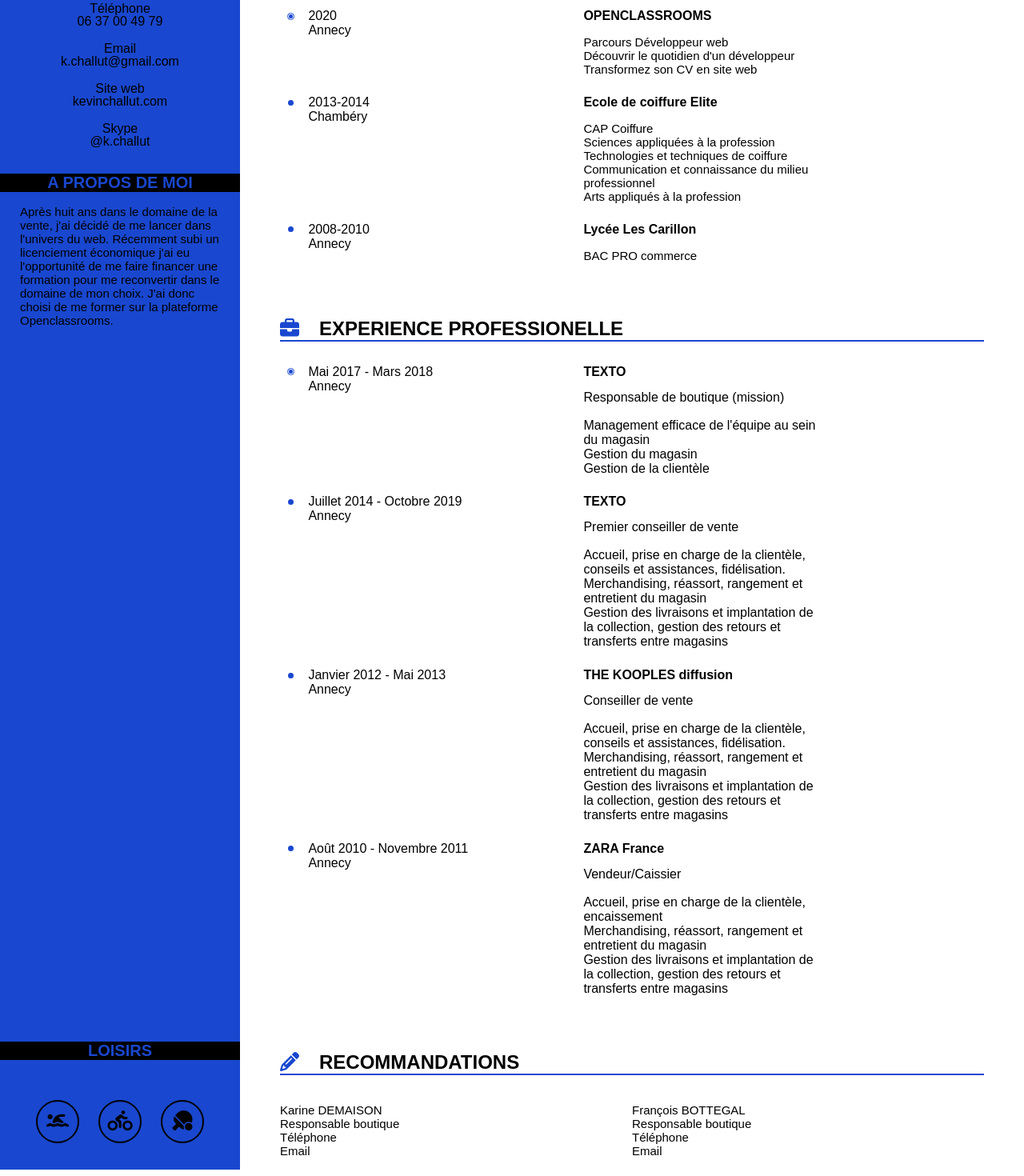
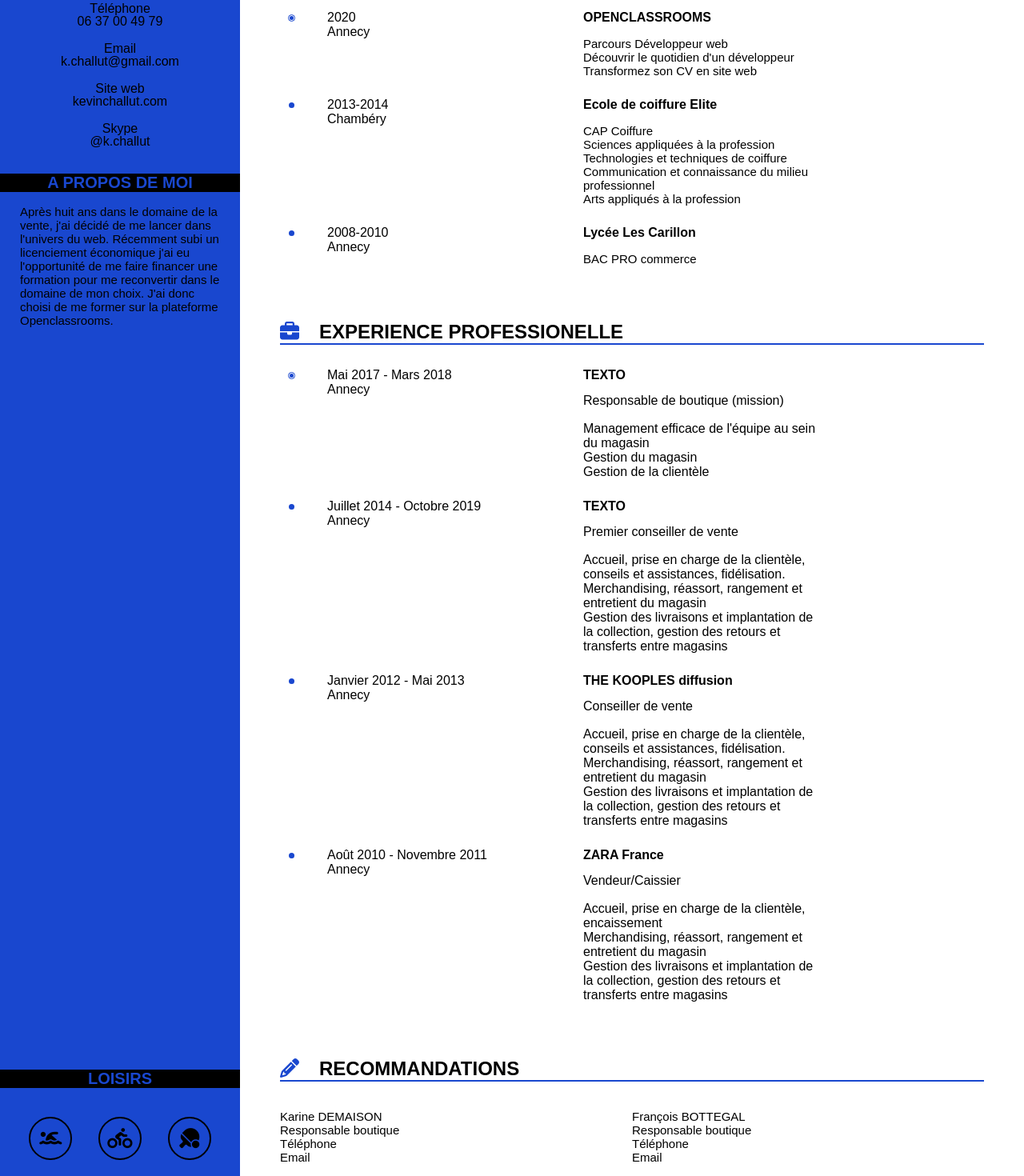
Before and after one commit to Challut/CV-Challut, a plain HTML site: page index.html in a window 1280 px wide. Shown: the part 253-1723 px from the top of the page at 80% size. Drawn offline with Linux system fonts and the light colour scheme.

Commit message:
correction du responsive

```diff
--- a/CV.css
+++ b/CV.css
@@ -123,32 +123,32 @@ main p {
     flex: 1;
 }
 #formation #experience_professionnelle {
-    padding: 2% 0 2% 0;
+    padding: 20px 0 20px 0;
 }
 .mise_en_page {
     display: flex;
 }
 
 .point1 {
-    margin: 1.5% 1% 0 1%;
+    margin: 15px 20px 0 10px;
 }
 .point {
-    margin: 1.5% 1% 0 1%;
+    margin: 15px 20px 0 10px;
 }
 .annee {
-    margin: 1% 0 0 1%;
+    margin: 10px 0 0 20px;
     width: 300px;
 }
 
 .etablissement {
-    padding-left: 5%;
-    padding-top: 1%;
+    padding-left: 20px;
+    padding-top: 10px;
     width: 300px;
 }
 #icones {
     display: flex;
     flex-direction: row;
-    padding: 11%;
+    padding: 20px;
 }
 .icone {
     display: flex;
@@ -249,5 +249,7 @@ nav {
     .arrondie {
         width: 100px;
     }
-
+    .annee {
+        width: 170px;
+    }
 }
```
Also changed, not shown: index.html (+1 -1 lines).
